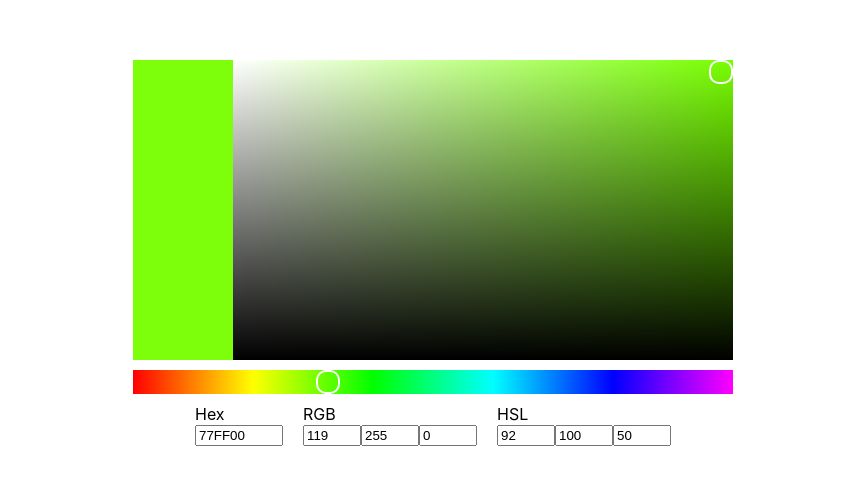
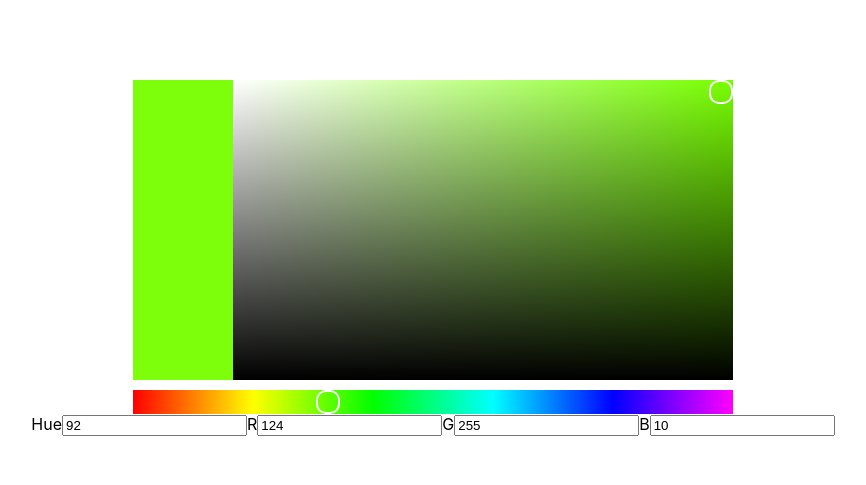
Before and after one commit to esfick/color-picker, a React (Create React App) app: page / in a window 1280 px wide. Shown: the part 147-632 px from the top of the page, without its empty margins (207-1073 px from the left). Built offline with nearby package versions, Linux system fonts and the light colour scheme.

Commit message:
July 27 changes

```diff
--- a/src/ColorForm.js
+++ /dev/null
@@ -1,68 +0,0 @@
-import React, { Component } from 'react';
-import Draggable from 'react-draggable';
-import './ColorPicker';
-
-const formIdDict = {
-    'input-hex': 'hex',
-    'input-red': 'red',
-    'input-green': 'green',
-    'input-blue': 'blue',
-    'input-hue': 'hue',
-    'input-sat': 'saturation',
-    'input-lgt': 'lightness'
-}
-
-export default class ColorForm extends Component {
-
-    constructor(props){
-        super(props);
-    }
-
-    render(){
-        return(
-            <div className="color-values-container">
-
-                <div className="color-values">
-                    <div className="color-values-label">Hex</div>
-                    <div className="color-values-inputs">
-                        <input className="color-value-input-lg" id="input-hex" type="text" onChange={this.handleFormChange} defaultValue={this.props.color.hex} />
-                    </div>
-                </div>
-
-                <div className="color-values">
-                    <div className="color-values-label">RGB</div>
-                    <div className="color-values-inputs">
-                        <input className="color-value-input" id="input-red" type="number" onChange={this.handleFormChange} defaultValue={this.props.color.red} />
-                        <input className="color-value-input" id="input-green" type="number" onChange={this.handleFormChange} defaultValue={this.props.color.green} />
-                        <input className="color-value-input" id="input-blue" type="number" onChange={this.handleFormChange} defaultValue={this.props.color.blue} />
-                    </div>
-
-                </div>
-
-                <div className="color-values">
-                    <div className="color-values-label">HSL</div>
-                    <div className="color-values-inputs">
-                        <input className="color-value-input" id="input-hue" type="number" onChange={this.handleFormChange} defaultValue={this.props.color.hue} />
-                        <input className="color-value-input" id="input-sat" type="number" onChange={this.handleFormChange} defaultValue={this.props.color.saturation} />
-                        <input className="color-value-input" id="input-lgt" type="number" onChange={this.handleFormChange} defaultValue={this.props.color.lightness} />
-                    </div>
-                </div>
-
-            </div>
-        );
-    }
-
-    handleFormChange = (e) => {
-        const value = e.target.value;
-        let data = {};
-        Object.keys(this.props.color).forEach((key, i) => {
-            if(key === formIdDict[e.target.id]){
-                data[key] = value;
-            }
-            else {
-                data[key] = this.props.color[key];
-            }
-        });
-        this.props.changeFormValue(data);
-    }
-}
--- a/src/ColorPicker.js
+++ b/src/ColorPicker.js
@@ -1,9 +1,14 @@
 import React, { Component } from 'react';
-import ColorForm from './ColorForm';
 import './ColorPicker.css';
 import Gradient from './Gradient';
 import Slider from './Slider';
 import {convertHslToRgb, convertRgbToHex} from './Utility';
+
+export const ColorChangeSource = {
+    FORM: 'FORM',
+    GRADIENT: 'GRADIENT',
+    SLIDER: 'SLIDER'
+};
 
 export default class ColorPicker extends Component {
 	constructor(props){
@@ -14,17 +19,21 @@ export default class ColorPicker extends Component {
         const rgb = convertHslToRgb(randomHue, saturation, lightness);
         const hex = convertRgbToHex(rgb.r, rgb.g, rgb.b);
         this.state = {
-            color: {
+            hsl: {
                 hue: randomHue,
                 saturation: saturation,
-                lightness: lightness,
+                lightness: lightness
+            },
+            rgb: {
                 red: rgb.r,
                 green: rgb.g,
-                blue: rgb.b,
-                hex: hex
-            }
+                blue: rgb.b
+            },
+            hex: hex,
+            source: ColorChangeSource.SLIDER
         }
-        this.onChangeFormValue = this.onChangeFormValue.bind();
+
+        this.handleFormChange = this.handleFormChange.bind(this);
         this.onChangeHsl = this.onChangeHsl.bind();
 
 	}
@@ -34,18 +43,73 @@ export default class ColorPicker extends Component {
             <div className="main-container">
                 <div className="inner-container">
 
-                    <Gradient color = {this.state.color} changeHsl = {this.onChangeHsl} />
-                    <Slider color = {this.state.color} changeHsl = {this.onChangeHsl}/>
-                    <ColorForm color = {this.state.color} changeFormValue = {this.onChangeFormValue}/>
-
+                    <Gradient hsl = {this.state.hsl} changeHsl = {this.onChangeHsl} />
+                    <Slider hsl = {this.state.hsl} source = {this.state.source} changeHsl = {this.onChangeHsl}/>
+                    <form>
+                        <label>
+                            Hue
+                            <input id="input-hue" type="number" value={this.state.hsl.hue} onChange={this.handleFormChange}/>
+                        </label>
+                        <label>
+                            R
+                            <input id="input-red" type="number" value={this.state.rgb.red} onChange={this.handleFormChange}/>
+                        </label>
+                        <label>
+                            G
+                            <input id="input-green" type="number" value={this.state.rgb.green} onChange={this.handleFormChange}/>
+                        </label>
+                        <label>
+                            B
+                            <input id="input-blue" type="number" value={this.state.rgb.blue} onChange={this.handleFormChange}/>
+                        </label>
+                    </form>
                 </div>
             </div>
         );
     }
 
-    onChangeFormValue = (data) => {
+    onChangeHsl = (data) => {
+        const rgb = convertHslToRgb(data.hue, data.saturation, data.lightness);
+        const hex = convertRgbToHex(rgb.r, rgb.g, rgb.b);
+        this.setState({
+            hsl: {
+                hue: data.hue,
+                saturation: data.saturation,
+                lightness: data.lightness
+            },
+            rgb: {
+                red: rgb.r,
+                green: rgb.g,
+                blue: rgb.b
+            },
+            hex: hex,
+            source: data.source
+        });
+
+    }
+
+    handleFormChange = (e) => {
+        const rgb = convertHslToRgb(e.target.value, this.state.saturation, this.state.lightness);
+        const hex = convertRgbToHex(rgb.r, rgb.g, rgb.b);
+        this.setState({
+            hsl: {
+                ...this.state.hsl,
+                hue: e.target.value,
+            },
+            rgb: {
+                red: rgb.r,
+                green: rgb.g,
+                blue: rgb.b
+            },
+            hex: hex,
+            source: ColorChangeSource.FORM
+        });
+    }
+
+
+   /* onChangeFormValue = (data) => {
         console.log(data);
-       /* if(data.field == 'hue'){
+        if(data.field == 'hue'){
         const rgb = convertHslToRgb(data.hue, this.state.color.saturation, this.state.color.lightness);
         const hex = convertRgbToHex(rgb.r, rgb.g, rgb.b);
         this.setState({
@@ -58,26 +122,8 @@ export default class ColorPicker extends Component {
                 blue: rgb.b,
                 hex: hex
             }
-        });*/
+        });
 
-    }
-
-    onChangeHsl = (data) => {
-        const rgb = convertHslToRgb(data.hue, data.saturation, data.lightness);
-        const hex = convertRgbToHex(rgb.r, rgb.g, rgb.b);
-        this.setState({
-            color: {
-                hue: data.hue,
-                saturation: data.saturation,
-                lightness: data.lightness,
-                red: rgb.r,
-                green: rgb.g,
-                blue: rgb.b,
-                hex: hex
-            }
-        });
-    }
-
-
+    }*/
 
 }
--- a/src/Gradient.js
+++ b/src/Gradient.js
@@ -2,6 +2,7 @@ import React, { Component } from 'react';
 import Draggable from 'react-draggable';
 import { convertRgbToHsl } from './Utility';
 import './ColorPicker';
+import { ColorChangeSource } from './ColorPicker';
 
 export default class Gradient extends Component {
 
@@ -31,7 +32,7 @@ export default class Gradient extends Component {
  	}
 
     shouldComponentUpdate(nextProps, nextState){
-        if(nextProps.color.hue !== this.props.color.hue){
+        if(nextProps.hsl.hue !== this.props.hsl.hue){
             this.drawGradient();
             this.drawColor(false);
             return true;
@@ -52,12 +53,13 @@ export default class Gradient extends Component {
         currentColorCtx.fillRect(0, 0, canvas.width, canvas.height);
         if(changeHsl){
             const hsl = convertRgbToHsl(rgb[0], rgb[1], rgb[2]);
-            const lightness = this.props.color.lightness === hsl.l? this.props.color.lightness: hsl.l;
-            const saturation = this.props.color.saturation === hsl.s? this.props.color.saturation: hsl.s;
+            const lightness = this.props.hsl.lightness === hsl.l? this.props.hsl.lightness: hsl.l;
+            const saturation = this.props.hsl.saturation === hsl.s? this.props.hsl.saturation: hsl.s;
             this.props.changeHsl({
-                hue: this.props.color.hue,
+                hue: this.props.hsl.hue,
                 lightness: lightness,
-                saturation: saturation
+                saturation: saturation,
+                source: ColorChangeSource.GRADIENT
             });
         }
     }
@@ -68,7 +70,7 @@ export default class Gradient extends Component {
  		ctx.drawImage(new Image(), 0, 0, canvas.width, canvas.height);
  		let grd1 = ctx.createLinearGradient(0, 0, canvas.width, 0);
  		grd1.addColorStop(0, '#FFFFFF');
- 		grd1.addColorStop(1,  'hsl(' + this.props.color.hue + ', 100%, 50%)');
+ 		grd1.addColorStop(1,  'hsl(' + this.props.hsl.hue + ', 100%, 50%)');
 		let grd2 = ctx.createLinearGradient(0, 0, 0, canvas.height);
 		grd2.addColorStop(0, 'rgba(0,0,0,0)');
 		grd2.addColorStop(1,  '#000000');
--- a/src/Slider.js
+++ b/src/Slider.js
@@ -2,12 +2,13 @@ import React, { Component } from 'react';
 import Draggable from 'react-draggable';
 import { convertRgbToHsl } from './Utility';
 import './ColorPicker.css';
+import { ColorChangeSource } from './ColorPicker';
 
 export default class Gradient extends Component {
 
     constructor(props){
         super(props);
-        this.moveCursorToHue = this.moveCursorToHue.bind();
+        this.moveCursorToHue = this.moveCursorToHue.bind(this);
     }
 
     render(){
@@ -20,6 +21,12 @@ export default class Gradient extends Component {
             </div>
 
         );
+    }
+
+    componentDidUpdate = (prevProps, prevState) => {
+        if(this.props.hsl.hue != prevProps.hsl.hue && this.props.source === ColorChangeSource.FORM){
+            this.moveCursorToHue();
+        }
     }
 
     componentDidMount(){
@@ -45,7 +52,12 @@ export default class Gradient extends Component {
         const rgb =  ctx.getImageData(e.clientX - rect.left, 0, 1, 1).data;
         const hsl = convertRgbToHsl(rgb[0], rgb[1], rgb[2]);
         const hue = hsl.h;
-        this.props.changeHsl({hue: hue, saturation: this.props.color.saturation, lightness: this.props.color.lightness});
+        this.props.changeHsl({
+            hue: hue,
+            saturation: this.props.hsl.saturation,
+            lightness: this.props.hsl.lightness,
+            source: ColorChangeSource.SLIDER
+        });
 	}
 
     moveCursorToHue = () => {
@@ -57,7 +69,7 @@ export default class Gradient extends Component {
         for(let i = 0; i < rgb.length/4; i++){
             const hsl = convertRgbToHsl(rgb[i * 4], rgb[i * 4 + 1], rgb[i * 4 + 2]);
             const hue = hsl.h;
-            if(hue >= this.props.color.hue){
+            if(hue >= this.props.hsl.hue){
                 x = i;
                 break;
             }
```
Also changed, not shown: public/dogmower.png (added), public/manifest.json, 1 other file (tests, documents, lock files or other folders).
